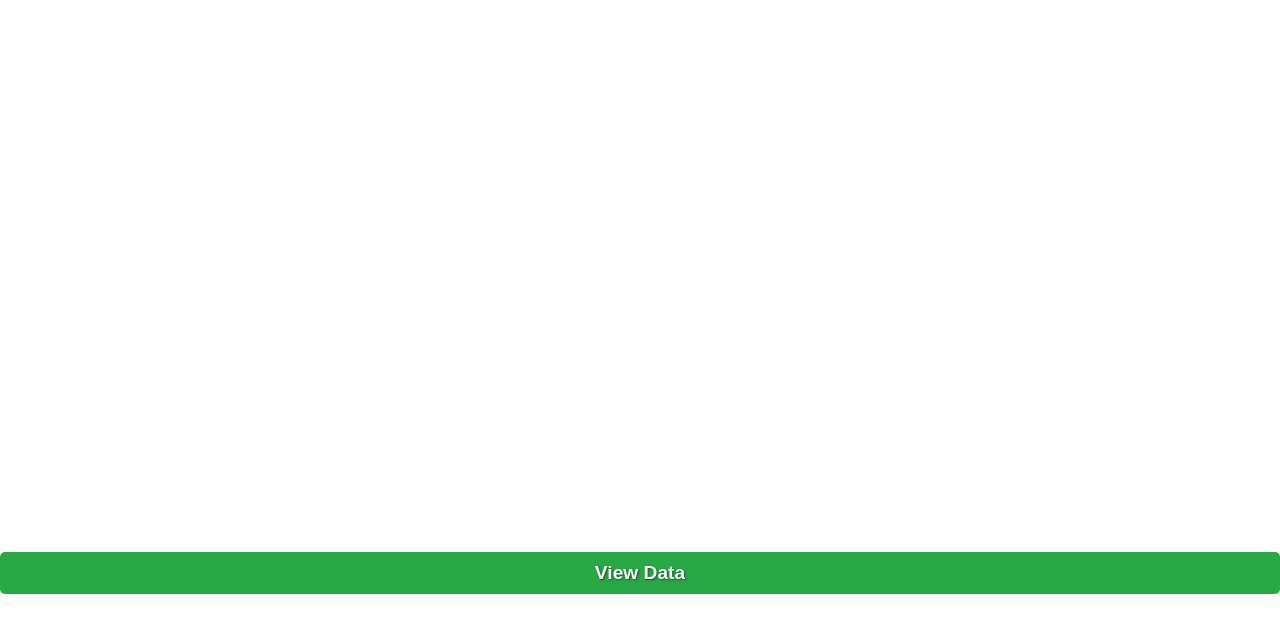
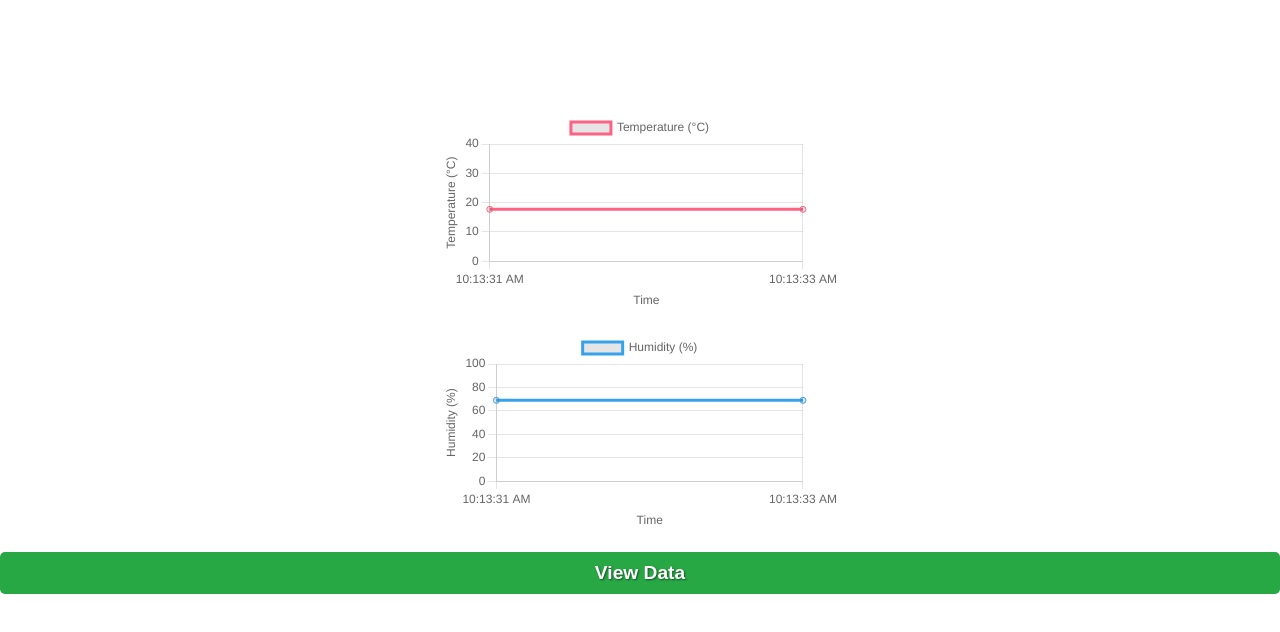
Before and after one commit to raunak171205/uraccessbox, a plain HTML site: page data.html in a window 1280 px wide. Shown: the part 78-710 px from the top of the page. Drawn offline with nearby package versions, Linux system fonts and the light colour scheme.

Commit message:
Update data.html

```diff
--- a/data.html
+++ b/data.html
@@ -94,6 +94,113 @@
   <!-- View Data Button -->
   <a href="datastore.html" class="view-data-button">View Data</a>
 
-  <script src="app.js"></script>
+  <script>
+    // Chart.js Data Setup
+    const tempData = {
+      labels: [],  // Stores time or index
+      datasets: [{
+        label: "Temperature (°C)",
+        data: [],  // Stores temperature data points
+        borderColor: "rgba(255, 99, 132, 1)",
+        tension: 0.1,
+        fill: false
+      }]
+    };
+
+    const humidData = {
+      labels: [],  // Stores time or index
+      datasets: [{
+        label: "Humidity (%)",
+        data: [],  // Stores humidity data points
+        borderColor: "rgba(54, 162, 235, 1)",
+        tension: 0.1,
+        fill: false
+      }]
+    };
+
+    const tempConfig = {
+      type: 'line',
+      data: tempData,
+      options: {
+        responsive: true,
+        scales: {
+          x: {
+            display: true,
+            title: {
+              display: true,
+              text: 'Time'
+            }
+          },
+          y: {
+            display: true,
+            title: {
+              display: true,
+              text: 'Temperature (°C)'
+            },
+            min: 0,
+            max: 40
+          }
+        }
+      }
+    };
+
+    const humidConfig = {
+      type: 'line',
+      data: humidData,
+      options: {
+        responsive: true,
+        scales: {
+          x: {
+            display: true,
+            title: {
+              display: true,
+              text: 'Time'
+            }
+          },
+          y: {
+            display: true,
+            title: {
+              display: true,
+              text: 'Humidity (%)'
+            },
+            min: 0,
+            max: 100
+          }
+        }
+      }
+    };
+
+    const tempChart = new Chart(document.getElementById('tempChart'), tempConfig);
+    const humidChart = new Chart(document.getElementById('humidChart'), humidConfig);
+
+    // Example function to simulate fetching incoming data
+    function updateData(temp, humid) {
+      const timeNow = new Date().toLocaleTimeString();
+      if (tempData.labels.length >= 10) {
+        tempData.labels.shift();  // Remove oldest label
+        tempData.datasets[0].data.shift();  // Remove oldest temperature data point
+        humidData.labels.shift();  // Remove oldest label
+        humidData.datasets[0].data.shift();  // Remove oldest humidity data point
+      }
+
+      // Add new data
+      tempData.labels.push(timeNow);
+      tempData.datasets[0].data.push(temp);
+      humidData.labels.push(timeNow);
+      humidData.datasets[0].data.push(humid);
+
+      // Update the display
+      document.getElementById('temp').textContent = temp;
+      document.getElementById('humid').textContent = humid;
+
+      tempChart.update();
+      humidChart.update();
+    }
+
+    // Simulating incoming data for temperature and humidity every 2 seconds
+    setInterval(() => {
+      updateData(17.7, 69);  // Replace with actual data fetching code
+    }, 2000);
+  </script>
 </body>
 </html>
```
